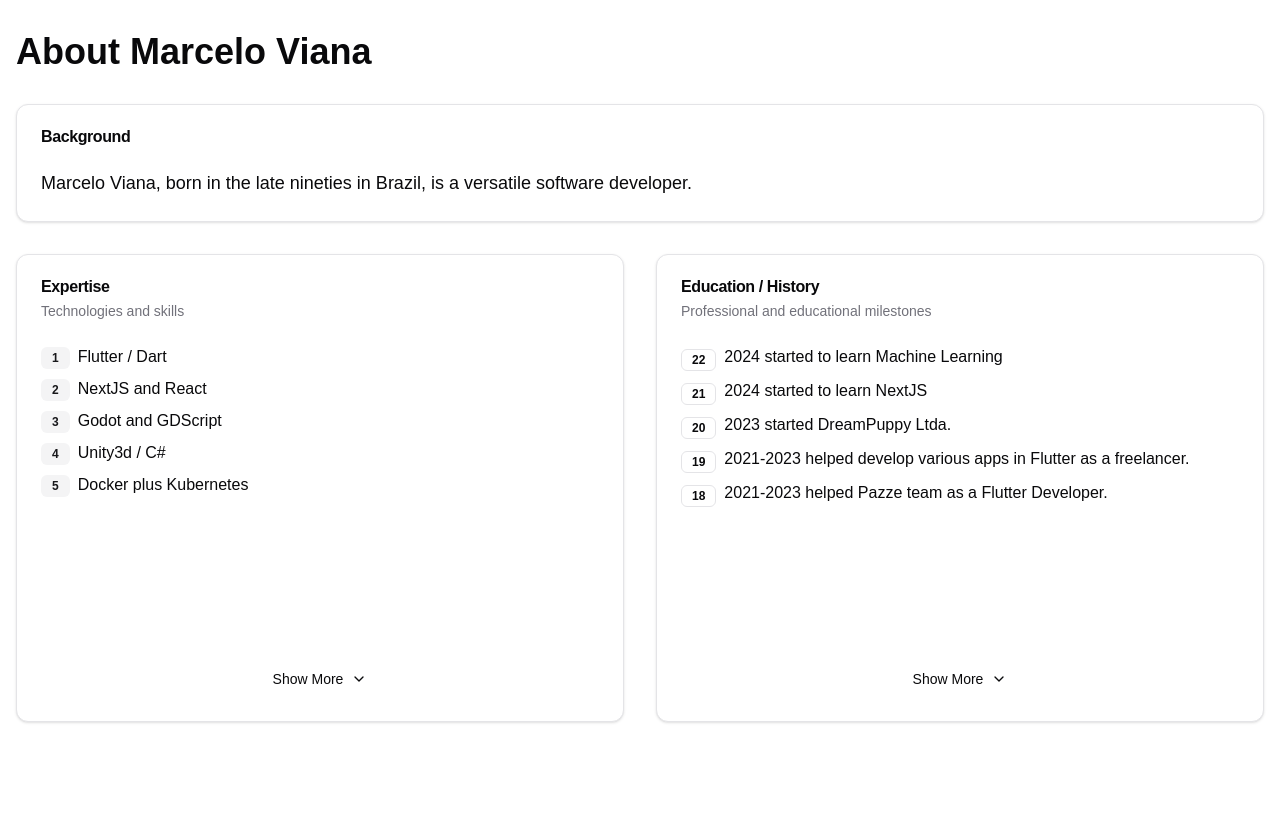
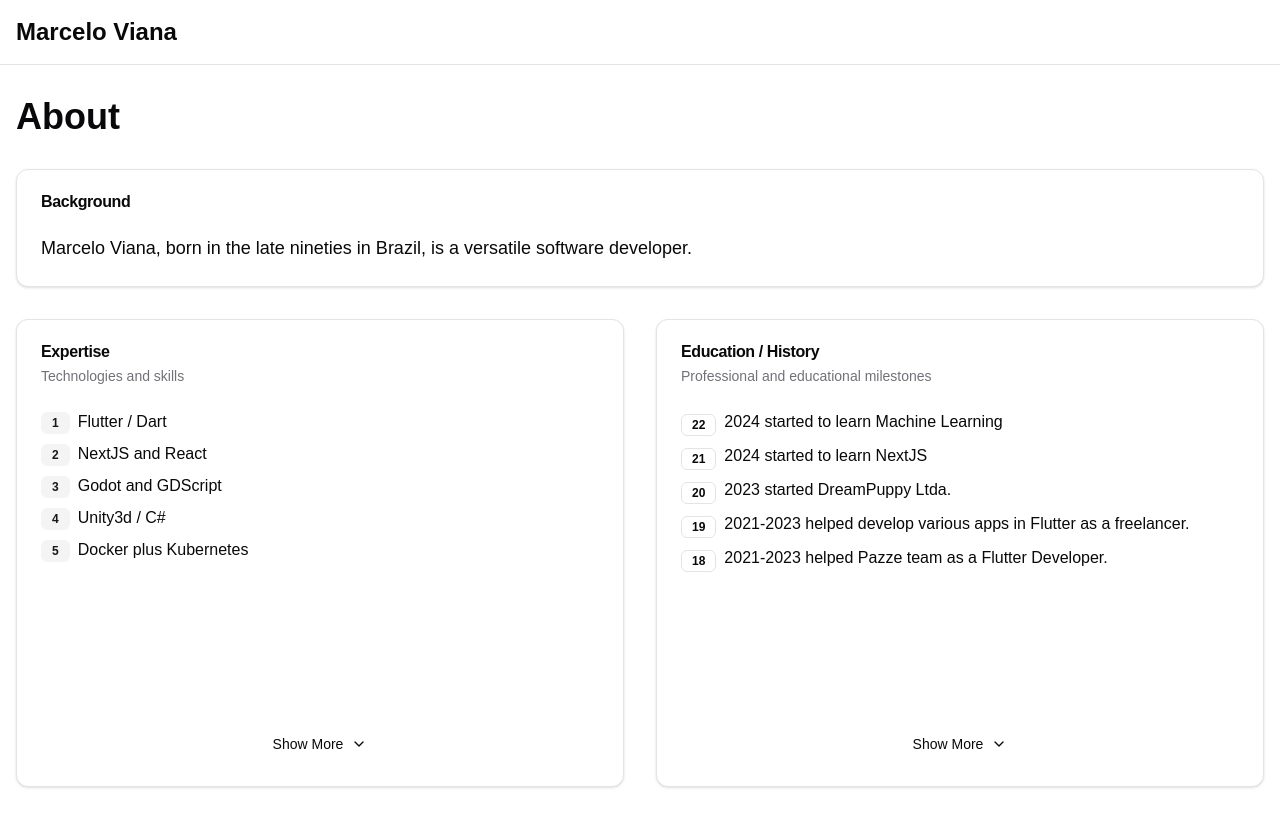
Before and after one commit to cl0v/portfolio, a Next.js app: page /about in a window 1280 px wide. Built offline with nearby package versions, Linux system fonts and the light colour scheme.

Commit message:
improve nav

```diff
--- a/src/app/about/page.tsx
+++ b/src/app/about/page.tsx
@@ -6,6 +6,7 @@ import { Badge } from "@/components/ui/badge"
 import { Button } from "@/components/ui/button"
 import { ScrollArea } from "@/components/ui/scroll-area"
 import { ChevronDownIcon, ChevronUpIcon } from 'lucide-react'
+import Link from 'next/link'
 
 export default function Page() {
     const [showAllExpertise, setShowAllExpertise] = useState(false)
@@ -46,8 +47,18 @@ export default function Page() {
         "2009 started learning programming with Unity3D and JavaScript self-taught.",
     ];
     return (
+        <div className="min-h-screen bg-background text-foreground">
+            <header className="sticky top-0 z-10 bg-background border-b">
+                <div className="container mx-auto px-4 py-4 flex justify-between items-center">
+                    <h1 className="text-2xl font-bold">
+                        <Link href="/">
+                            Marcelo Viana
+                        </Link>
+                    </h1>
+                </div>
+            </header>
             <div className="container mx-auto px-4 py-8">
-            <h1 className="text-4xl font-bold mb-8">About Marcelo Viana</h1>
+                <h1 className="text-4xl font-bold mb-8">About</h1>
 
                 <Card className="mb-8">
                     <CardHeader>
@@ -124,6 +135,7 @@ export default function Page() {
                     </Card>
                 </div>
             </div>
+        </div>
     )
     /*
         return (
--- a/src/app/page.tsx
+++ b/src/app/page.tsx
@@ -28,7 +28,7 @@ export default function Home() {
             <ul className="flex space-x-4">
               <li><a href="#projects" className="hover:text-primary">Projects</a></li>
               <li><a href="#skills" className="hover:text-primary">Skills</a></li>
-              <li><a href="#social" className="hover:text-primary">Social</a></li>
+              {/* <li><a href="#social" className="hover:text-primary">Social</a></li> */}
               <li><a href="/about" className="hover:text-primary">About</a></li>
               <li><a href="#contact" className="hover:text-primary">Contact</a></li>
 
```
Lines whose indentation alone changed are shown as unchanged.
